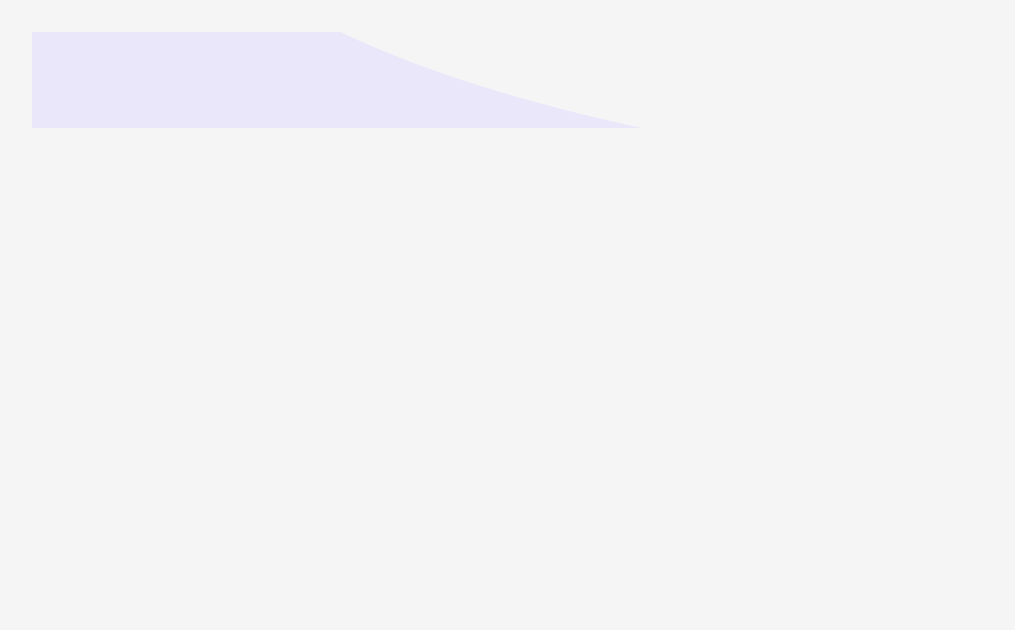
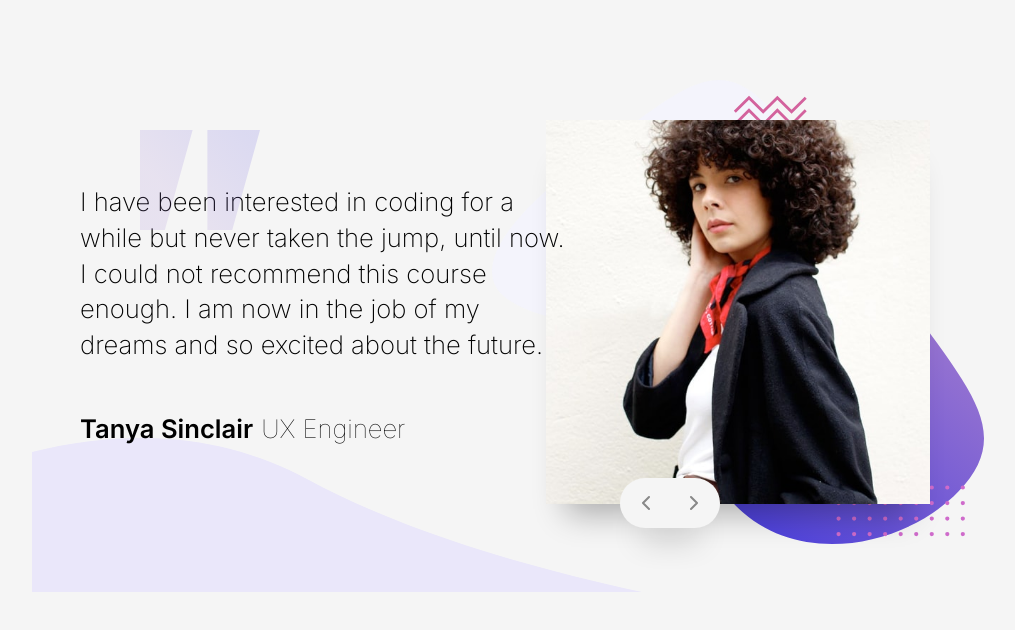
Before and after one commit to catharygr/app-varias-next, a Next.js app: page /carrusel-testominios in a window 1280 px wide. Shown: the top 630 px of the page, without its empty margins (108-1123 px from the left). Built offline with nearby package versions, Linux system fonts and the light colour scheme.

Commit message:
Arreglos en CSS

```diff
--- a/src/app/carrusel-testominios/page.js
+++ b/src/app/carrusel-testominios/page.js
@@ -49,5 +49,34 @@ export default function Carrusel() {
     backgroundPosition: "bottom left",
   };
 
-  return <div style={miestilo} className={styles.container}></div>;
+  return (
+    <div style={miestilo} className={styles.container}>
+      <div className={styles.carruselDer}>
+        <Image className={styles.bg} src={bg} alt="bg" />
+        <Image
+          className={styles.persona}
+          src={persona.imagen}
+          alt={persona.nombre}
+        />
+        <button
+          className={`${styles.btn} `}
+          onClick={() => cambiarPersona("anterior")}
+        >
+          <div className={styles.chevron}>
+            <ChevronLeft />
+            <ChevronRight />
+          </div>
+        </button>
+      </div>
+      <div className={styles.carruselIzq}>
+        <Image className={styles.quotes} src={quotes} alt="quotes" />
+
+        <p className={styles.p}>{persona.testimonio}</p>
+        <div className={styles.parrafo}>
+          <p>{persona.nombre}</p>
+          <p className={styles.profesion}>{persona.profesion}</p>
+        </div>
+      </div>
+    </div>
+  );
 }
```
